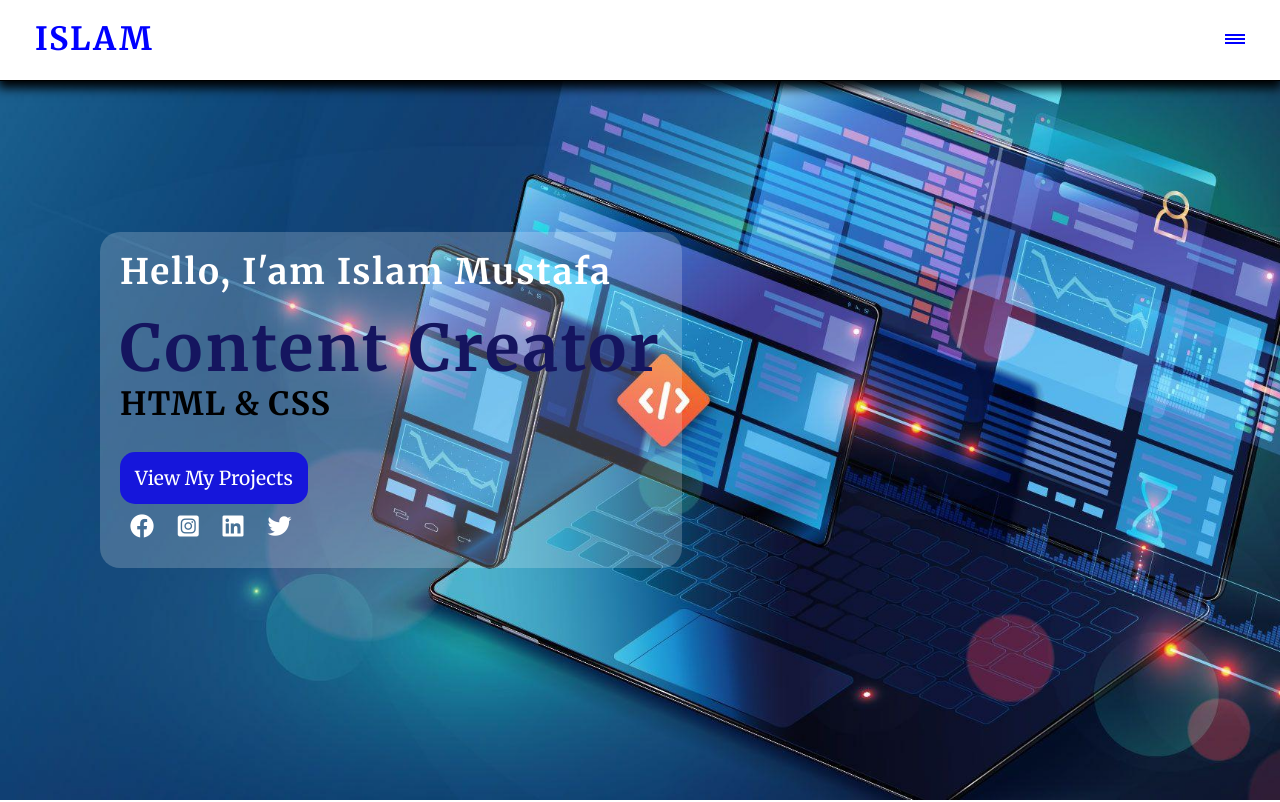
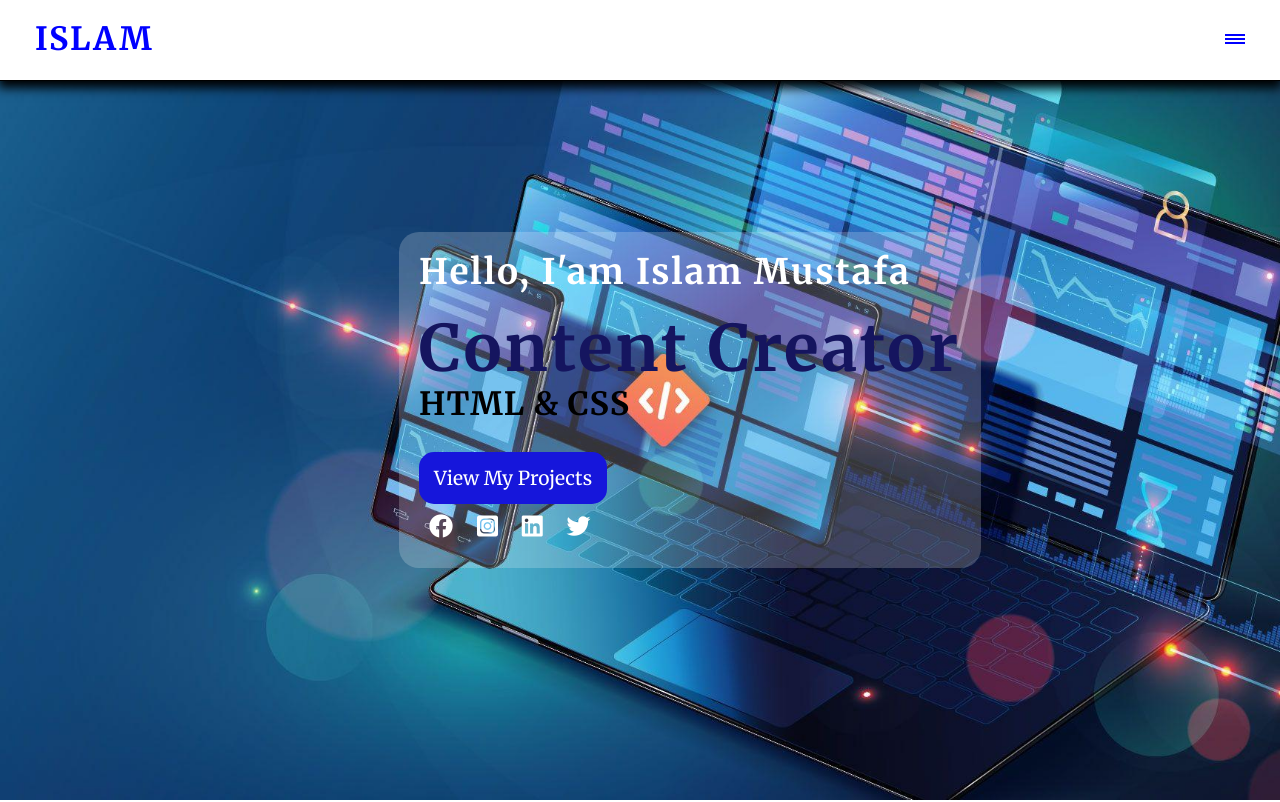
Before and after one commit to islamm77/Pro1, a plain HTML site: page index.html in a window 1280 px wide. Shown: the top 802 px of the page. Drawn offline with Linux system fonts and the light colour scheme.

Commit message:
main - justify-content

```diff
--- a/css/main.css
+++ b/css/main.css
@@ -109,7 +109,7 @@ header .container .links ul a:hover {
     background-attachment: fixed;
     display: flex;
     align-items: center;
-    padding-left: 200px;
+    justify-content: center;
 }
 
 .main .content {
```
